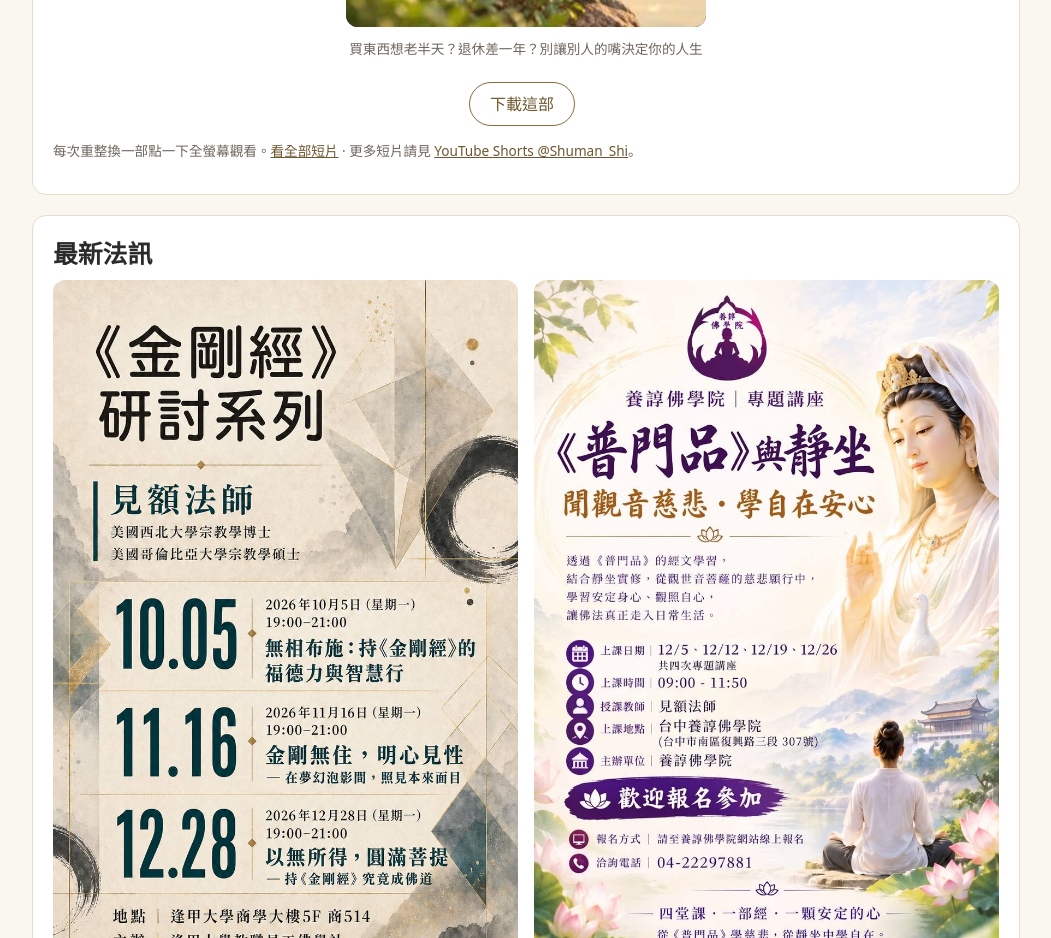
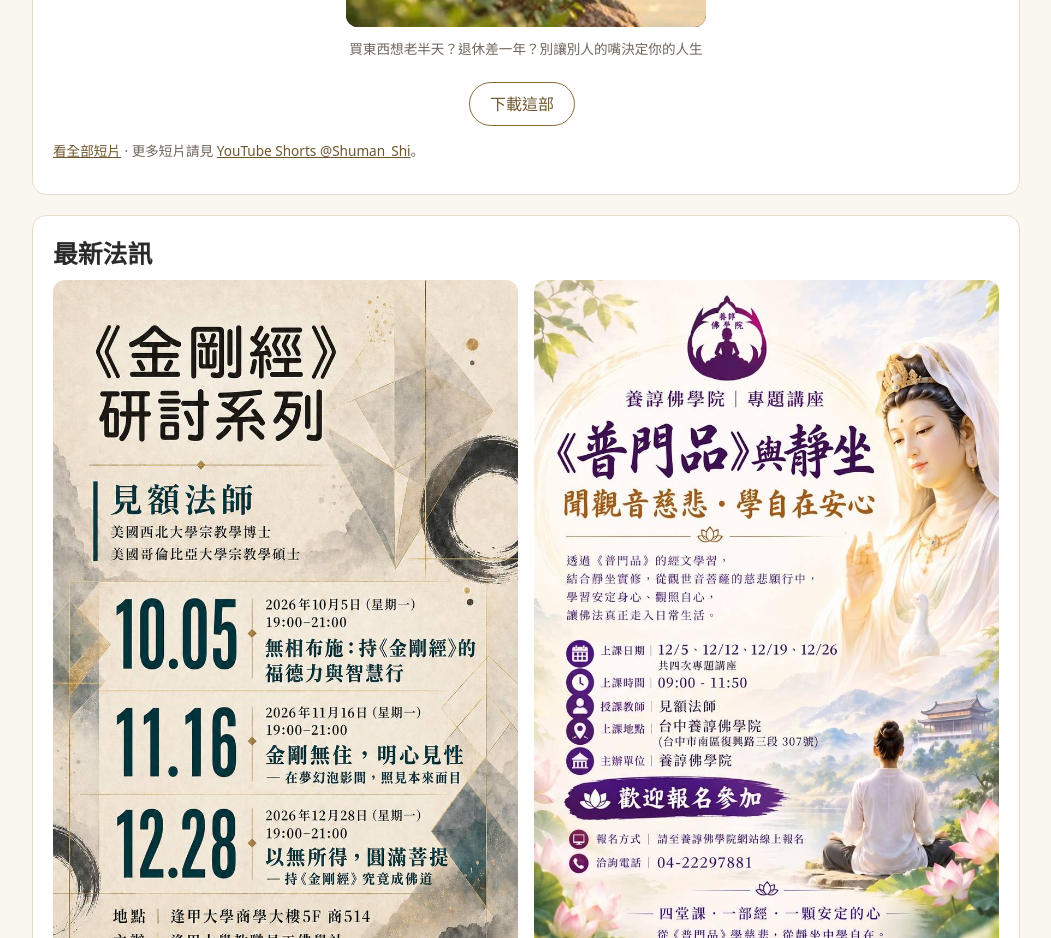
Before and after one commit to victorHsu0426/shifu-shuman-site, a plain HTML site: page index.html in a window 1280 px wide. Shown: the part 1340-2278 px from the top of the page, without its empty margins (114-1165 px from the left). Drawn offline with Linux system fonts and the light colour scheme; grey boxes are pictures that could not be loaded.

Commit message:
首頁移除重整換片說明文字

```diff
--- a/index.html
+++ b/index.html
@@ -42,7 +42,7 @@
 <div class="card" style="margin-top:20px">
 <h2>師父短開示</h2>
 <div id="shorts-list" style="max-width:360px;margin:0 auto"><p class="meta" style="text-align:center">載入中……</p></div>
-<p class="meta">每次重整換一部點一下全螢幕觀看。<a href="shorts.html">看全部短片</a> · 更多短片請見 <a href="https://www.youtube.com/@Shuman_Shi/shorts" target="_blank" rel="noopener">YouTube Shorts @Shuman_Shi</a>。</p>
+<p class="meta"><a href="shorts.html">看全部短片</a> · 更多短片請見 <a href="https://www.youtube.com/@Shuman_Shi/shorts" target="_blank" rel="noopener">YouTube Shorts @Shuman_Shi</a>。</p>
 </div>
 <script>
 fetch("shorts.json")
```
